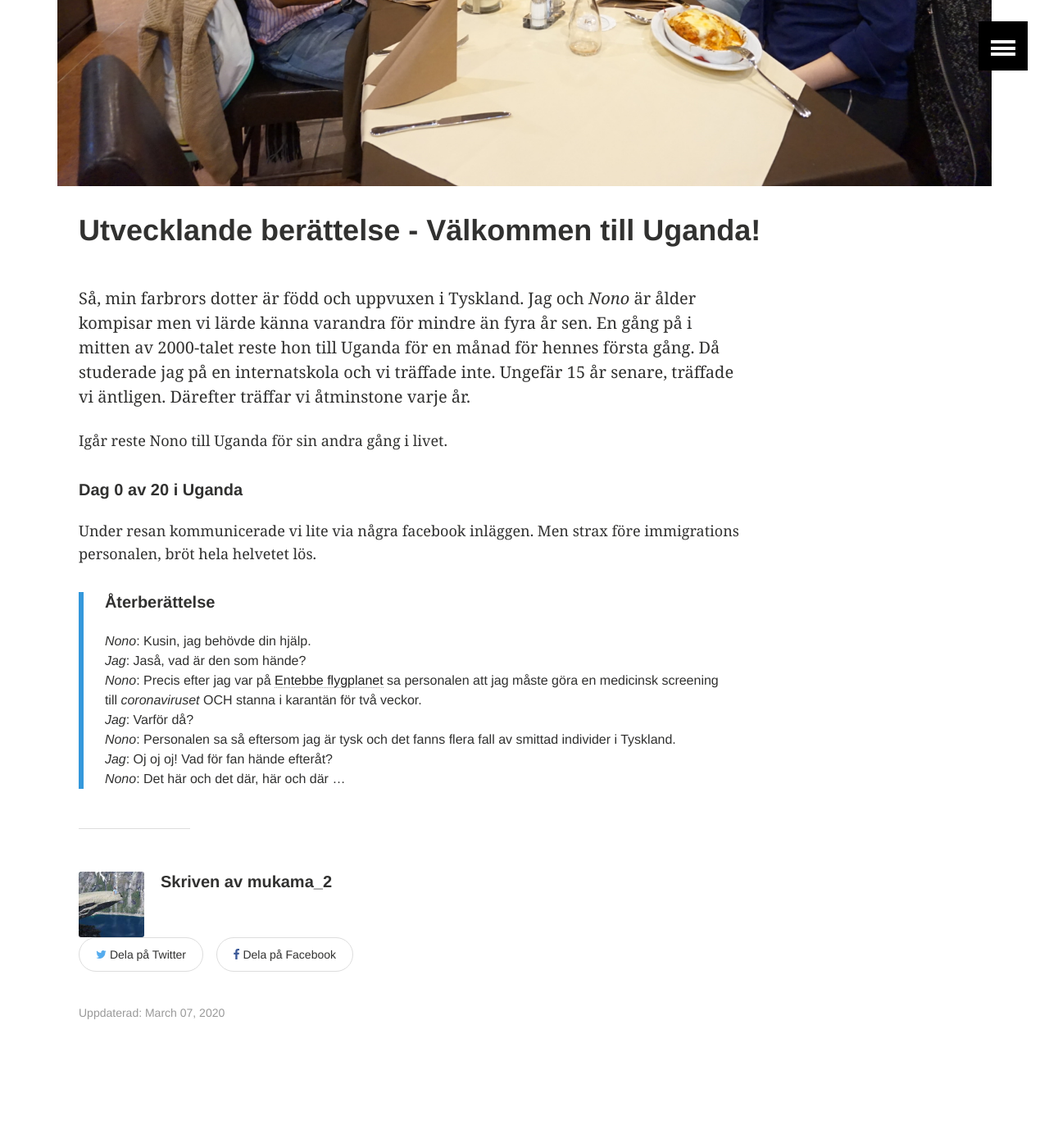
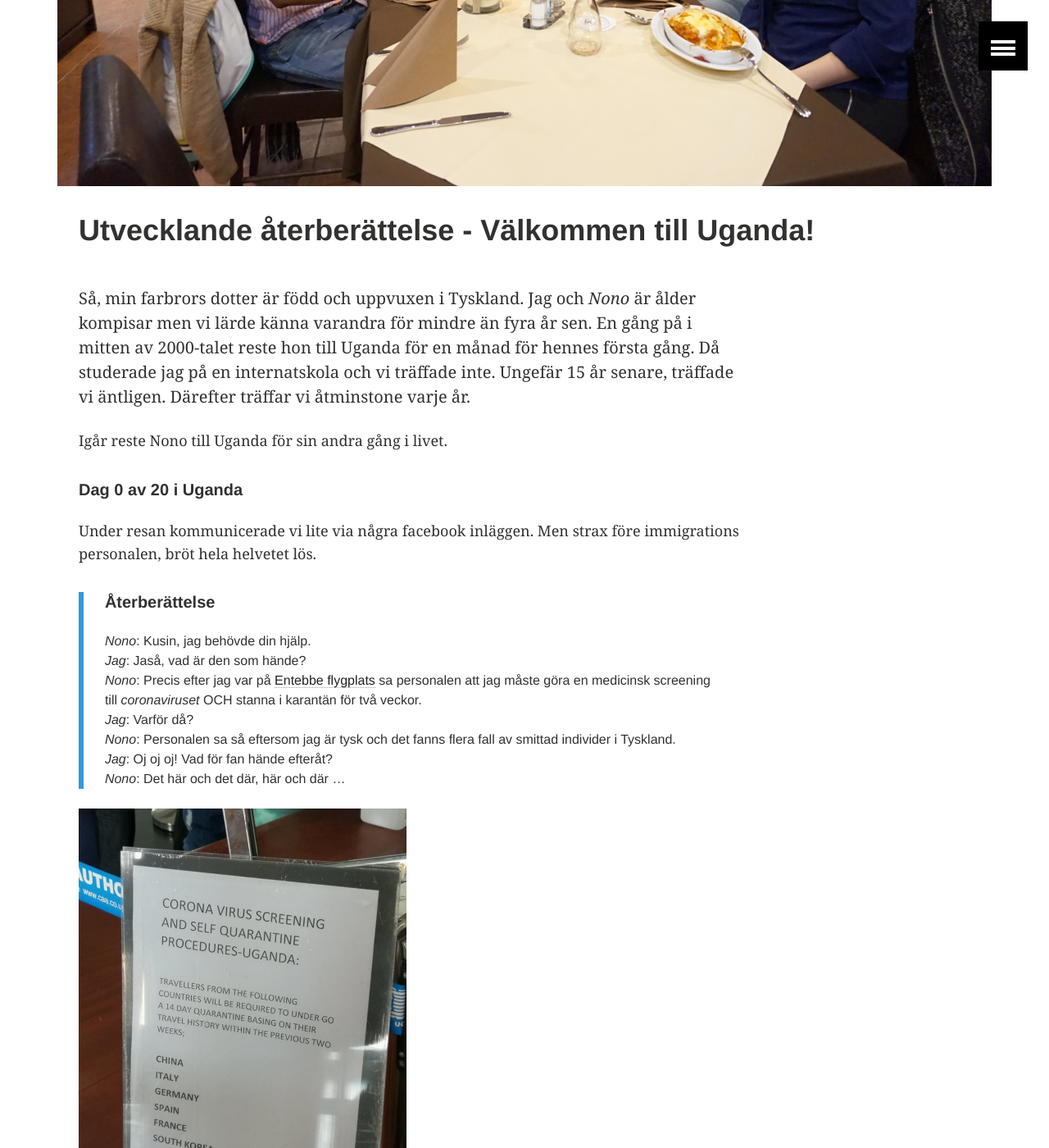
Before and after one commit to MukamaTwo/MukamaTwo.github.io, a Jekyll site: the page built from _posts/2020-03-07-utveclandeIUganda.md, in a window 1280 px wide and 1400 px high, scrolled down 646 px. Shown: the whole window at 82% size. Built offline with Jekyll 4.4.1, drawn with Linux system fonts in a browser that asks for light colours; some of the changed text lies outside the part shown.

Commit message:
Updates to developing story

```diff
--- a/_posts/2020-03-07-utveclandeIUganda.md
+++ b/_posts/2020-03-07-utveclandeIUganda.md
@@ -1,6 +1,6 @@
 ---
 layout: article
-title: "Utvecklande berättelse - Välkommen till Uganda!"
+title: "Utvecklande återberättelse - Välkommen till Uganda!"
 published: true
 tags: [Uganda, coronavirus, tysk, resa]
 image:
@@ -22,8 +22,14 @@ Men strax före immigrations personalen, bröt hela helvetet lös.
 >
 > *Nono*: Kusin, jag behövde din hjälp. <br>
 > *Jag*: Jaså, vad är den som hände? <br>
-> *Nono*: Precis efter jag var på [Entebbe flygplanet](https://en.wikipedia.org/wiki/Entebbe_International_Airport){:target="_blank"} sa personalen att jag måste göra en medicinsk screening till *coronaviruset* OCH stanna i karantän för två veckor. <br>
+> *Nono*: Precis efter jag var på [Entebbe flygplats](https://en.wikipedia.org/wiki/Entebbe_International_Airport){:target="_blank"} sa personalen att jag måste göra en medicinsk screening till *coronaviruset* OCH stanna i karantän för två veckor. <br>
 > *Jag*: Varför då? <br>
 > *Nono*: Personalen sa så eftersom jag är tysk och det fanns flera fall av smittad individer i Tyskland. <br>
 > *Jag*: Oj oj oj! Vad för fan hände efteråt? <br>
 > *Nono*: Det här och det där, här och där ...
+
+<img src="../images/256/corona.jpg" alt="Corona alert" style="width:400px" />
+
+*Corona-kontrollmeddelande på Entebbe flygplatsen.*<br>
+*Foto av: Noemi Mukama*
+<hr>
```
Also changed, not shown: _posts/2020-03-06-tur-nummer-8.md (+3 -3 lines), images/256/corona.jpg (added).
